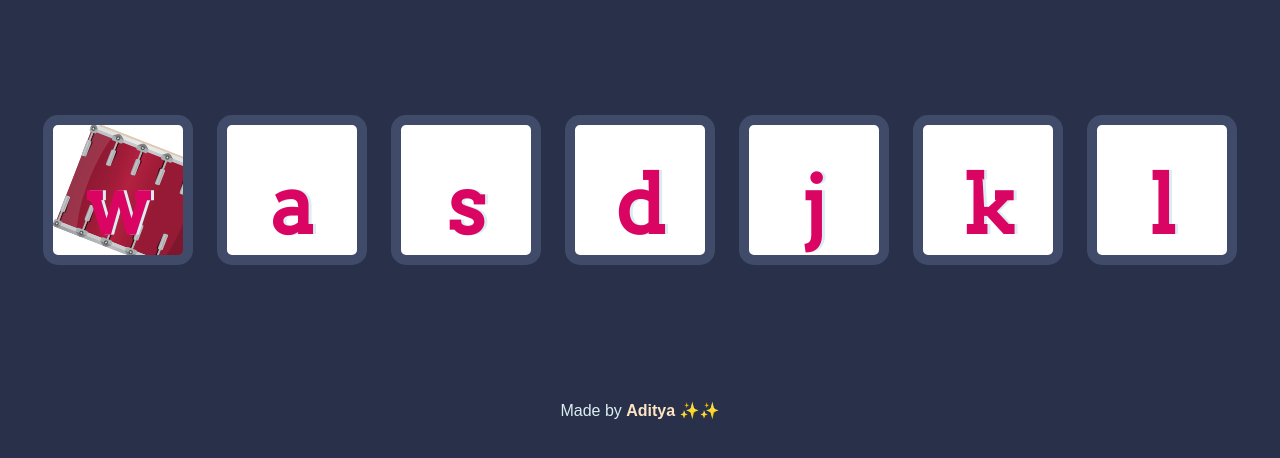
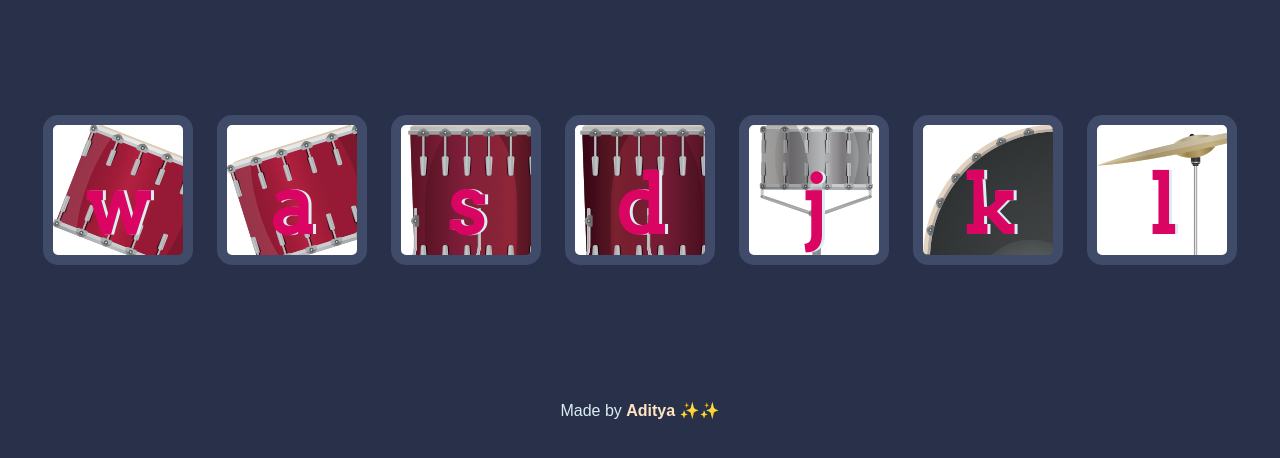
Before and after one commit to Aditya-devp/Drums-game, a plain HTML site: page index.html in a window 1280 px wide. Shown: the part 174-632 px from the top of the page. Drawn offline with Linux system fonts and the light colour scheme; files whose address does not match are found by name.

Commit message:
Updated styles

```diff
--- a/styles.css
+++ b/styles.css
@@ -21,27 +21,27 @@ background-image: url("images/tom1.png");
 }
 
 .a {
-  background-image: url("images/tom2.png");
+  background-image: url("tom2.png");
 }
 
 .s {
-  background-image: url("images/tom3.png");
+  background-image: url("tom3.png");
 }
 
 .d {
-  background-image: url("images/tom4.png");
+  background-image: url("tom4.png");
 }
 
 .j {
-  background-image: url("images/snare.png");
+  background-image: url("snare.png");
 }
 
 .k {
-  background-image: url("images/kick.png");
+  background-image: url("kick.png");
 }
 
 .l {
-  background-image: url("images/crash.png");
+  background-image: url("crash.png");
 }
 
 .set {
```
